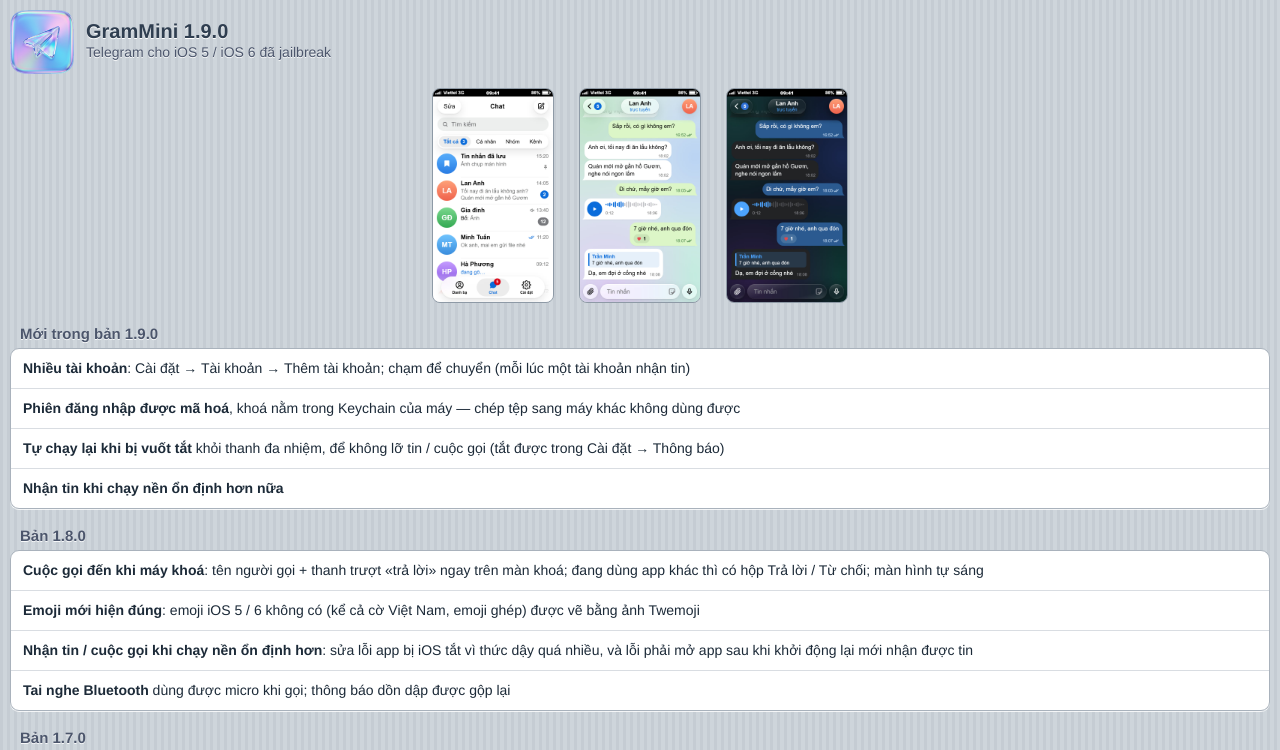
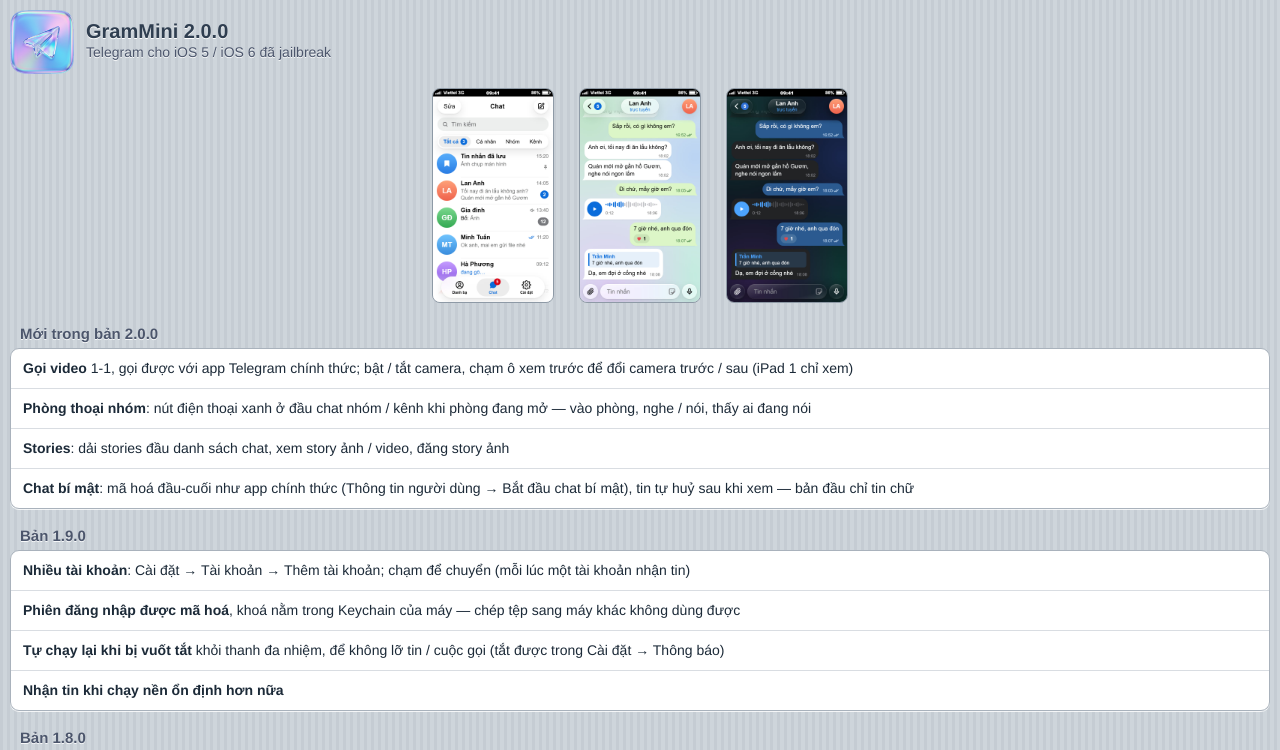
Before and after one commit to itovn/GramMini, a plain HTML site: page cydia/depiction.html in a window 1280 px wide. Shown: the top 750 px of the page. Drawn offline with Linux system fonts and the light colour scheme.

Commit message:
GramMini 2.0.0: gọi video, phòng thoại nhóm, Stories, chat bí mật

```diff
--- a/cydia/depiction.html
+++ b/cydia/depiction.html
@@ -28,7 +28,7 @@ h2 { margin: 18px 10px 6px; font-size: 15px; color: #4c566c; text-shadow: 0 1px
 <body>
 <div class="head">
   <img src="CydiaIcon.png" alt="">
-  <b>GramMini 1.9.0</b>
+  <b>GramMini 2.0.0</b>
   <span>Telegram cho iOS 5 / iOS 6 đã jailbreak</span>
 </div>
 
@@ -36,7 +36,15 @@ h2 { margin: 18px 10px 6px; font-size: 15px; color: #4c566c; text-shadow: 0 1px
   <img src="../img/shot-list.jpg" alt=""><img src="../img/shot-chat.jpg" alt=""><img src="../img/shot-dark.jpg" alt="">
 </div>
 
-<h2>Mới trong bản 1.9.0</h2>
+<h2>Mới trong bản 2.0.0</h2>
+<div class="group">
+  <div class="row"><b>Gọi video</b> 1-1, gọi được với app Telegram chính thức; bật / tắt camera, chạm ô xem trước để đổi camera trước / sau (iPad 1 chỉ xem)</div>
+  <div class="row"><b>Phòng thoại nhóm</b>: nút điện thoại xanh ở đầu chat nhóm / kênh khi phòng đang mở — vào phòng, nghe / nói, thấy ai đang nói</div>
+  <div class="row"><b>Stories</b>: dải stories đầu danh sách chat, xem story ảnh / video, đăng story ảnh</div>
+  <div class="row"><b>Chat bí mật</b>: mã hoá đầu-cuối như app chính thức (Thông tin người dùng → Bắt đầu chat bí mật), tin tự huỷ sau khi xem — bản đầu chỉ tin chữ</div>
+</div>
+
+<h2>Bản 1.9.0</h2>
 <div class="group">
   <div class="row"><b>Nhiều tài khoản</b>: Cài đặt → Tài khoản → Thêm tài khoản; chạm để chuyển (mỗi lúc một tài khoản nhận tin)</div>
   <div class="row"><b>Phiên đăng nhập được mã hoá</b>, khoá nằm trong Keychain của máy — chép tệp sang máy khác không dùng được</div>
```
Also changed, not shown: index.html (+4 -4 lines), 8 other files.
